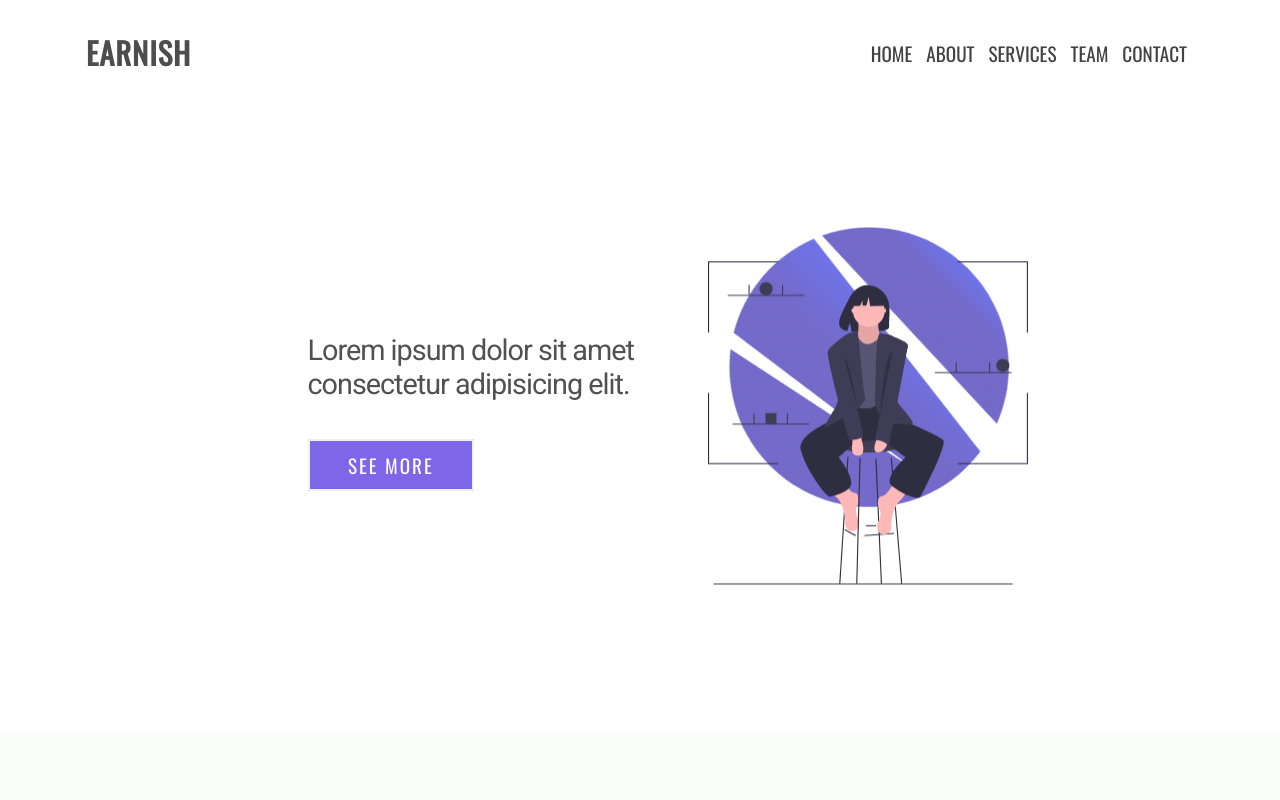
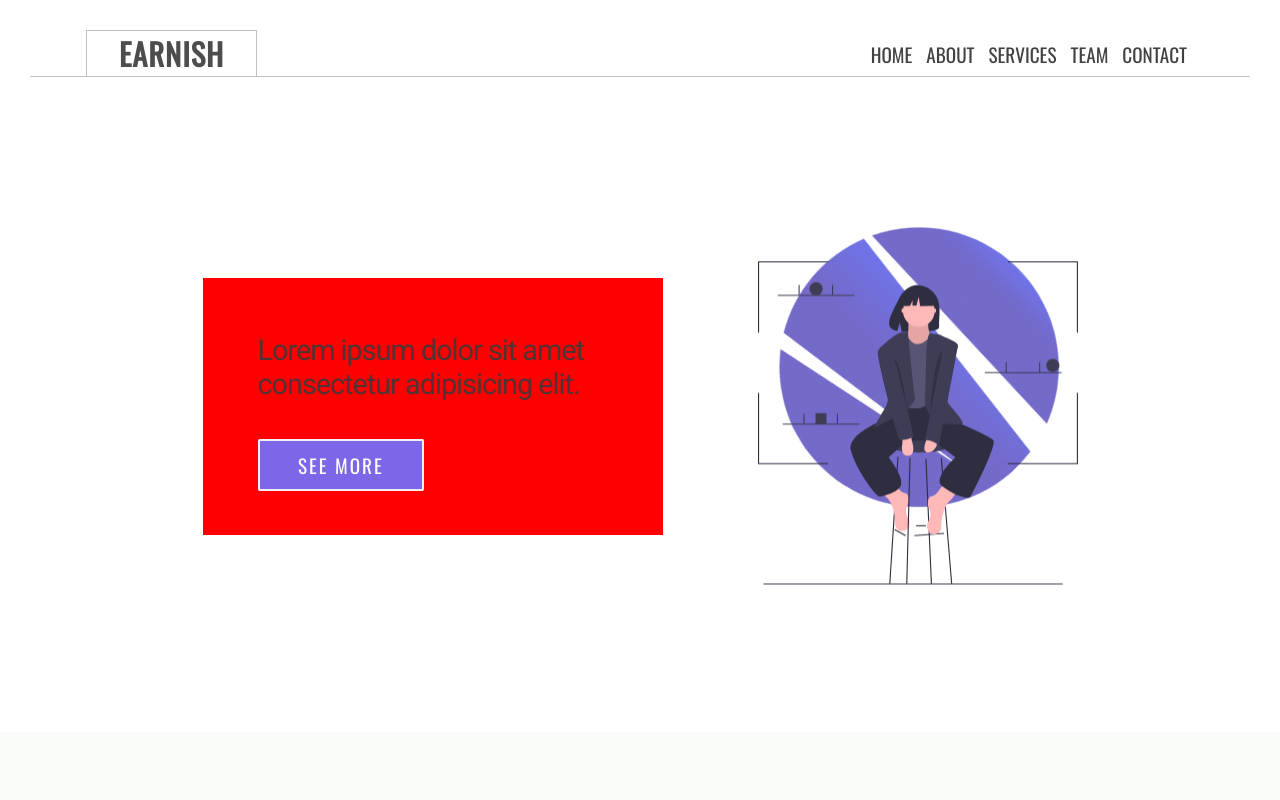
Before and after one commit to brunoascenc/earnish, a plain HTML site: page index.html in a window 1280 px wide. Shown: the top 800 px of the page. Drawn offline with nearby package versions, Linux system fonts and the light colour scheme.

Commit message:
landing-page

```diff
--- a/css/style.scss
+++ b/css/style.scss
@@ -39,7 +39,8 @@ section#home{
         color: rgb(78, 77, 77);
         padding: 30px;
         // display: flex;
-        // justify-content: space-between;
+        // justify-content: space-around;
+        // border-bottom: solid 1px rgb(196, 192, 192);
     }
 
     nav{
@@ -47,12 +48,20 @@ section#home{
         align-items: flex-end;
         justify-content: space-between;
         padding: 0px 3.5rem 0 3.5rem;
+        border-bottom: solid 1px rgb(196, 192, 192);
+        // width: 100vw;
+        margin: 0 auto;
+        // margin-top: 50px;
 
         h1 {
             text-transform: uppercase;
             font-size: 1.9rem;
             font-family: 'Oswald', sans-serif;
             letter-spacing: 1px;
+            padding: 0 2rem 0 2rem;
+            border: 1px solid rgb(196, 192, 192);
+            border-bottom: none;
+            // margin-right: 250px;
         }
 
         ul {
@@ -68,6 +77,10 @@ section#home{
                     font-size: 1.2rem;
                     font-family: 'Oswald', sans-serif;
                     // letter-spacing: -1px;
+
+                    //  border: solid 1px rgb(196, 192, 192);
+                    //  border-bottom: none;
+                    //  padding: 0 2rem 0 2rem;
                 }
             }
         }
@@ -79,10 +92,13 @@ section#home{
         display: flex;
         align-items: center;
         justify-content: center;
+        // margin: 0 auto;
+        // background-color: red;
 
         svg {
             width: 25%;
-            margin-left: -105px;
+            // margin-left: -105px;
+            // background-color: red;
         }
 
         #circle {
@@ -101,7 +117,7 @@ section#home{
         }
 
         #sm-circle1,#sm-circle2,#sm-square{
-            /* animation: sm-circle 2s ease-in-out infinite alternate; */
+            //animation: sm-circle 2s ease-in-out infinite alternate;
             transform-origin: center;
         }
 
@@ -116,15 +132,19 @@ section#home{
 
         .landing-text{
             // background-color: rgba(0, 0, 0, 0.281);
-            border-radius: 15px;
-            width: 560px;
+            // border-radius: 15px;
+            // width: 55%;
             padding: 55px;
+            margin-right: 95px;
+            background-color: red;
 
             p{
                 color: rgba(58, 57, 57, 0.877);
                 font-size: 1.8rem;
                 margin-bottom: 50px;
                 letter-spacing: -1px;
+                width: 350px;
+
             }
 
             a{
```
Also changed, not shown: index.html (+1 -0 lines), css/style.css, 1 other file.
